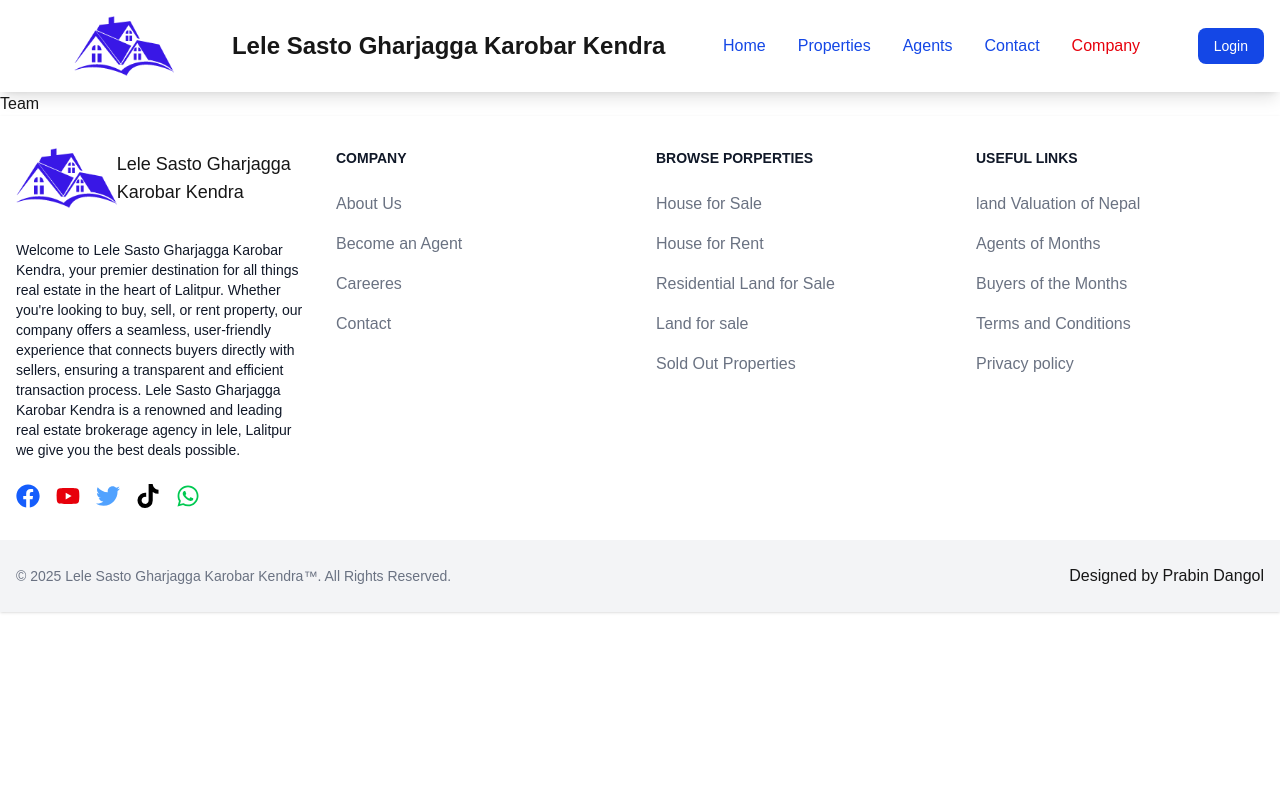
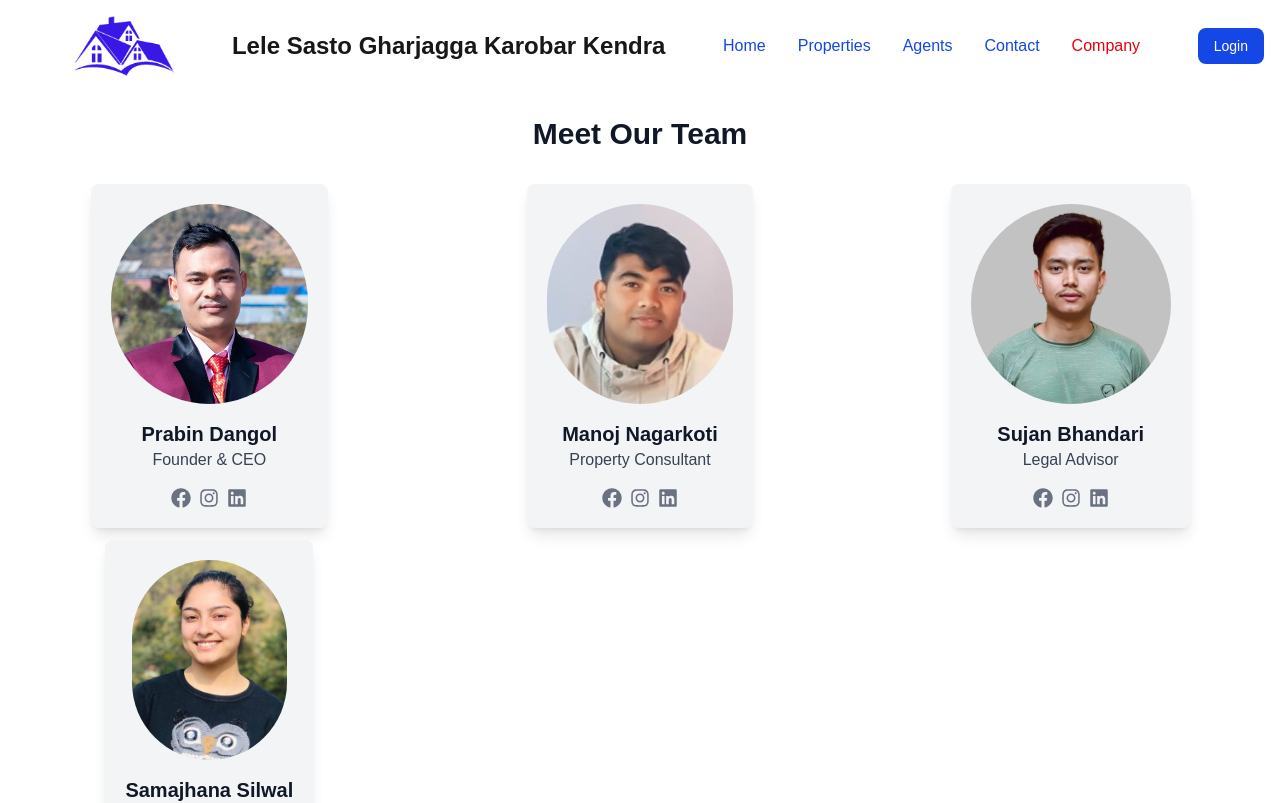
Before and after one commit to iamprabin-git/lelestore_Next.js, a Next.js app: page /company/team in a window 1280 px wide. Shown: the top 803 px of the page. Built offline with nearby package versions, Linux system fonts and the light colour scheme.

Commit message:
team
Signed-off-by: Prabin Dangol <dprabin23@gmail.com>

```diff
--- a/package.json
+++ b/package.json
@@ -9,6 +9,7 @@
     "lint": "next lint"
   },
   "dependencies": {
+    "@fortawesome/fontawesome-free": "^6.7.2",
     "@fortawesome/fontawesome-svg-core": "^6.7.2",
     "@fortawesome/free-brands-svg-icons": "^6.7.2",
     "@fortawesome/free-solid-svg-icons": "^6.7.2",
--- a/src/app/company/team/page.js
+++ b/src/app/company/team/page.js
@@ -1,9 +1,10 @@
+import MeetOurTeam from '@/components/OurTeam';
 import React from 'react'
 
 function TeamPage() {
   return (
     <div>
-      Team
+      <MeetOurTeam/>
     </div>
   )
 }
--- a/src/app/globals.css
+++ b/src/app/globals.css
@@ -1,4 +1,6 @@
 @import "tailwindcss";
+
+
 
 :root {
   --background: #ffffff;
--- a/src/app/layout.js
+++ b/src/app/layout.js
@@ -2,6 +2,9 @@ import { Geist, Geist_Mono } from "next/font/google";
 import "./globals.css";
 import Header from "@/components/Header";
 import Footer from "@/components/Footer";
+import "@fortawesome/fontawesome-free/css/all.min.css";
+import "./globals.css"; // keep your global styles here
+
 
 const geistSans = Geist({
   variable: "--font-geist-sans",
--- /dev/null
+++ b/src/components/OurTeam.js
@@ -0,0 +1,52 @@
+// components/MeetOurTeam.js
+import TeamMembers from "@/constants/teamMember";
+import Image from "next/image";
+import React from "react";
+
+
+function MeetOurTeam() {
+  return (
+    <section className="py-6 bg-white dark:bg-gray-900">
+      <h2 className="text-3xl font-bold text-center text-gray-900 dark:text-white mb-8">
+        Meet Our Team
+      </h2>
+      <div className="grid grid-cols-1 sm:grid-cols-2 md:grid-cols-3 gap-3 justify-items-center">
+        {TeamMembers.map((member, index) => (
+          <div
+            key={index}
+            className="max-w-sm bg-gray-100 dark:bg-gray-800 rounded-lg shadow-lg p-5 text-center"
+          >
+            <Image
+              width={100}
+              height={100}
+              src={member.image}
+              alt={member.name}
+              className="w-auto h-50 mx-auto rounded-full object-cover mb-4"
+            />
+            <h3 className="text-xl font-semibold text-gray-900 dark:text-white">
+              {member.name}
+            </h3>
+            <p className="text-gray-700 dark:text-gray-400">{member.position}</p>
+            <div className="flex justify-center gap-2 mt-4">
+              {member.socials.map((social, idx) => {
+                const Icon = social.icon;
+                return (
+                  <a
+                    key={idx}
+                    href={social.link}
+                    target="_blank"
+                    rel="noopener noreferrer"
+                  >
+                    <Icon className="w-5 h-5 text-gray-500 hover:text-blue-600" />
+                  </a>
+                );
+              })}
+            </div>
+          </div>
+        ))}
+      </div>
+    </section>
+  );
+}
+
+export default MeetOurTeam;
--- /dev/null
+++ b/src/constants/teamMember.js
@@ -0,0 +1,51 @@
+// constants/TeamMembers.js
+import { FaFacebook, FaInstagram, FaLinkedin } from "react-icons/fa";
+import team1 from "../assets/images/agent1.jpg";
+import team2 from "../assets/images/agent2.jpg";
+import team3 from "../assets/images/agent3.png";
+import team4 from "../assets/images/samjhana.jpg";
+
+const TeamMembers = [
+  {
+    name: "Prabin Dangol",
+    position: "Founder & CEO",
+    image: team1,
+    socials: [
+      { icon: FaFacebook, link: "https://www.facebook.com" },
+      { icon: FaInstagram, link: "https://www.twitter.com" },
+      { icon: FaLinkedin, link: "https://www.linkedin.com" },
+    ],
+  },
+  {
+    name: "Manoj Nagarkoti",
+    position: "Property Consultant",
+    image: team2,
+    socials: [
+      { icon: FaFacebook, link: "https://www.facebook.com" },
+      { icon: FaInstagram, link: "https://www.twitter.com" },
+      { icon: FaLinkedin, link: "https://www.linkedin.com" },
+    ],
+  },
+  {
+    name: "Sujan Bhandari",
+    position: "Legal Advisor",
+    image: team3,
+    socials: [
+      { icon: FaFacebook, link: "https://www.facebook.com" },
+      { icon: FaInstagram, link: "https://www.twitter.com" },
+      { icon: FaLinkedin, link: "https://www.linkedin.com" },
+    ],
+  },
+  {
+    name: "Samajhana Silwal",
+    position: "Legal Advisor",
+    image: team4,
+    socials: [
+      { icon: FaFacebook, link: "https://www.facebook.com" },
+      { icon: FaInstagram, link: "https://www.twitter.com" },
+      { icon: FaLinkedin, link: "https://www.linkedin.com" },
+    ],
+  },
+];
+
+export default TeamMembers;
```
Also changed, not shown: 1 other file (tests, documents, lock files or other folders).
